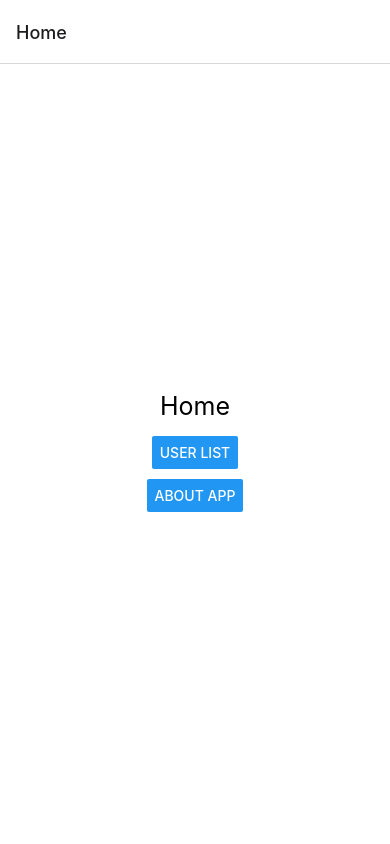
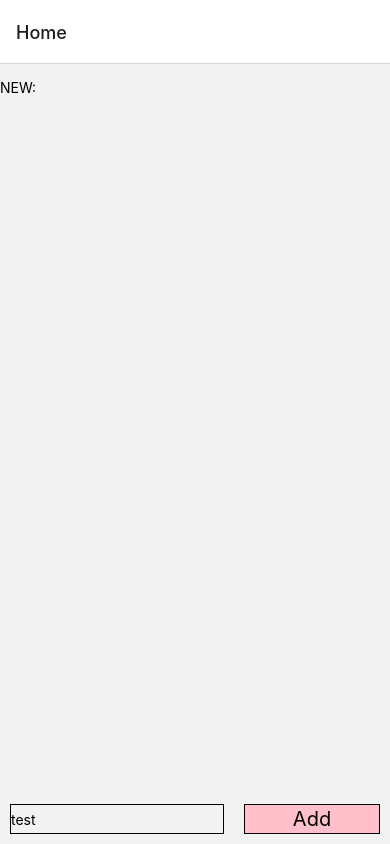
Before and after one commit to CAMELNINJA/React_Native, a React Native app: screen /Home in a window 390 px wide. Built offline with nearby package versions, Linux system fonts and the light colour scheme.

Commit message:
add todo home page

```diff
--- a/App.tsx
+++ b/App.tsx
@@ -1,3 +1,5 @@
+import { StatusBar } from 'expo-status-bar';
+import {useState} from "react";
 import React from 'react';
 import { StatusBar as ExpoStatusBar } from 'expo-status-bar';
 import { StyleSheet, Text, View } from 'react-native';
@@ -5,20 +7,18 @@ import { NavigationContainer } from '@react-navigation/native';
 import { createNativeStackNavigator } from '@react-navigation/native-stack';
 
 import HomeScreen from './screens/Home';
-import AboutScreen from './screens/About';
-import UserListScreen from './screens/Users';
-import UserProfileScreen from './screens/UserProf';
+import TodoLine from "./screens/TodoLine";
 
 const Stack = createNativeStackNavigator();
+export default function App() {
 
-export default function App() {
+
+
     return (
         <NavigationContainer>
             <Stack.Navigator initialRouteName="Home">
                 <Stack.Screen name="Home" component={HomeScreen} />
-                <Stack.Screen name="UserList" component={UserListScreen} />
-                <Stack.Screen name="UserProfile" component={UserProfileScreen} />
-                <Stack.Screen name="About" component={AboutScreen} />
+                <Stack.Screen name="ToDoLine" component={TodoLine} />
             </Stack.Navigator>
         </NavigationContainer>
     );
--- a/screens/Home.tsx
+++ b/screens/Home.tsx
@@ -1,31 +1,67 @@
-import React from 'react';
-import { StyleSheet, Text, View, Button } from 'react-native';
+import React, {useState} from 'react';
+import {StyleSheet, Text, View, Button, FlatList, TouchableOpacity, TextInput} from 'react-native';
 import { useNavigation } from '@react-navigation/native';
 
 import type { NativeStackNavigationProp } from '@react-navigation/native-stack';
 
 import { RootStackParamList } from './Pram';
 
+
 type NavigationProp = NativeStackNavigationProp<RootStackParamList, 'Home'>;
 
 function HomeScreen() {
     const navigation = useNavigation<NavigationProp>();
+    const [todos, setTodos] = useState([]);
+    const [text, setText] = useState('test');
+    const addTodo = () => {
+        if (text!=""){
+            let newTodos = [...todos];
+            newTodos.push(text);
+            setTodos(newTodos);
+            setText('add text');
+        }
+    };
+    const rmToDO = (index) => {
+        let newTodos = [...todos];
+        if (index !== -1) {
+            newTodos.splice(index, 1);
+        }
+        setTodos(newTodos);
+        setText('');
+    };
+    const keyExtractor = (index) => {
+        return index.toString();
+    };
 
     return (
         <View style={styles.container}>
-            <Text style={styles.title}>Home</Text>
-
-            <View style={styles.btn}>
-                <Button
-                    title="User List"
-                    onPress={() => { navigation.navigate('UserList') }} />
+            <View style={{ flex:1 ,marginTop:15}}>
+                <Text>NEW:</Text>
+                <FlatList
+                    data={todos}
+                    keyExtractor={(item, index) => keyExtractor(index)}
+                    renderItem={({ item, index }) =>
+                        <View style={styles.todoLine}>
+                            <TouchableOpacity style={styles.todoLineTouch} onPress={() => { navigation.navigate('ToDoLine',{name:item}) }}>
+                                <Text style={{ flex: 3 }}>{item}</Text>
+                            </TouchableOpacity >
+                        </View>}
+                />
             </View>
-
-
-            <View style={styles.btn}>
-                <Button
-                    title="About App"
-                    onPress={() => { navigation.navigate('About') }} />
+            <View style={styles.footer}>
+                <View style={{ flex:6 }}>
+                    <TextInput style={styles.textInput} onChangeText={newText => setText(newText)} value={text}></TextInput >
+                </View>
+                <View style={{ flex:4 }}>
+                    <TouchableOpacity style={styles.button}
+                                      onPress={() => addTodo()}>
+                        <View style={{ flex:1, justifyContent:"center" }}>
+                            <View style={{ justifyContent:"center", flexDirection:"row" }}>
+                                <Text style={{ fontSize:20 }}>Add</Text>
+                            </View>
+                        </View>
+                    </TouchableOpacity>
+                </View>
             </View>
         </View>
     )
@@ -33,19 +69,32 @@ function HomeScreen() {
 
 export default HomeScreen;
 
-const styles = StyleSheet.create({
+const styles =StyleSheet.create({
     container: {
         flex: 1,
-        backgroundColor: '#fff',
-        justifyContent: 'center',
-        alignItems: 'center',
+        justifyContent: "center"
     },
-    title: {
-        textAlign: 'center',
-        fontSize: 25,
-        marginBottom: 10,
+    todoLine: {
+
     },
-    btn: {
-        margin: 5,
+    todoLineTouch: {
+
     },
+    textInput: {
+        borderWidth: 1,
+        borderColor: "black",
+        flex: 1,
+        margin: 10
+    },
+    footer: {
+        height:50,
+        flexDirection: "row"
+    },
+    button: {
+        borderWidth: 1,
+        borderColor: "black",
+        backgroundColor: "pink",
+        flex: 1,
+        margin: 10
+    }
 });
--- a/screens/Pram.ts
+++ b/screens/Pram.ts
@@ -3,4 +3,5 @@ export type RootStackParamList = {
     UserList: undefined;
     UserProfile: { userName: string };
     About: undefined;
+    ToDoLine:{ name: string,}
 };
--- /dev/null
+++ b/screens/TodoLine.tsx
@@ -0,0 +1,58 @@
+import React from 'react';
+import { StyleSheet, Text, View, Button } from 'react-native';
+import {RouteProp, useNavigation, useRoute} from '@react-navigation/native';
+
+import type { NativeStackNavigationProp } from '@react-navigation/native-stack';
+
+import { RootStackParamList } from './Pram';
+
+type NavigationProp = NativeStackNavigationProp<RootStackParamList, 'ToDoLine'>;
+type ToDoLineRouteProp = RouteProp<RootStackParamList, 'ToDoLine'>;
+
+
+
+function ToDoLineScreen({navigation, route}) {
+    const Name = route.params.name;
+
+    return (
+        <View style={styles.container}>
+            <Text style={styles.title}>{Name}</Text>
+            <Text style={styles.name}>todo</Text>
+            <View>
+                <Button
+                    title="Remove"
+                    onPress={()=>{}}
+                />
+            </View>
+            <View style={styles.btn}>
+                <Button
+                    title="Home"
+                    onPress={() => { navigation.popToTop() }} />
+            </View>
+        </View>
+    )
+}
+
+export default ToDoLineScreen
+
+const styles = StyleSheet.create({
+    container: {
+        flex: 1,
+        backgroundColor: '#fff',
+        justifyContent: 'center',
+        alignItems: 'center',
+    },
+    title: {
+        textAlign: 'center',
+        fontSize: 25,
+        marginBottom: 10,
+    },
+    btn: {
+        margin: 5,
+    },
+    name: {
+        textAlign: 'center',
+        fontSize: 20,
+        marginBottom: 10,
+    },
+});
```
